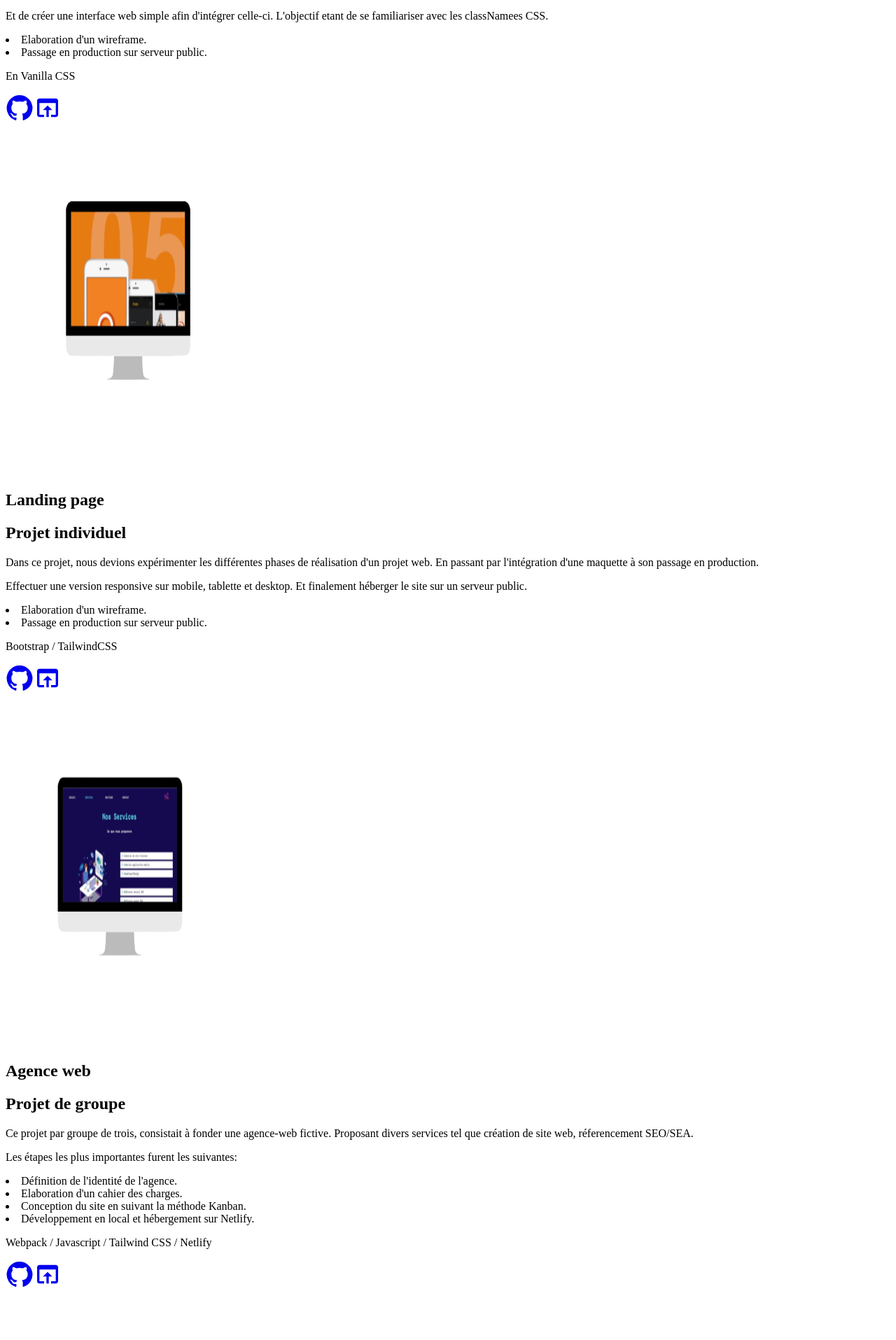
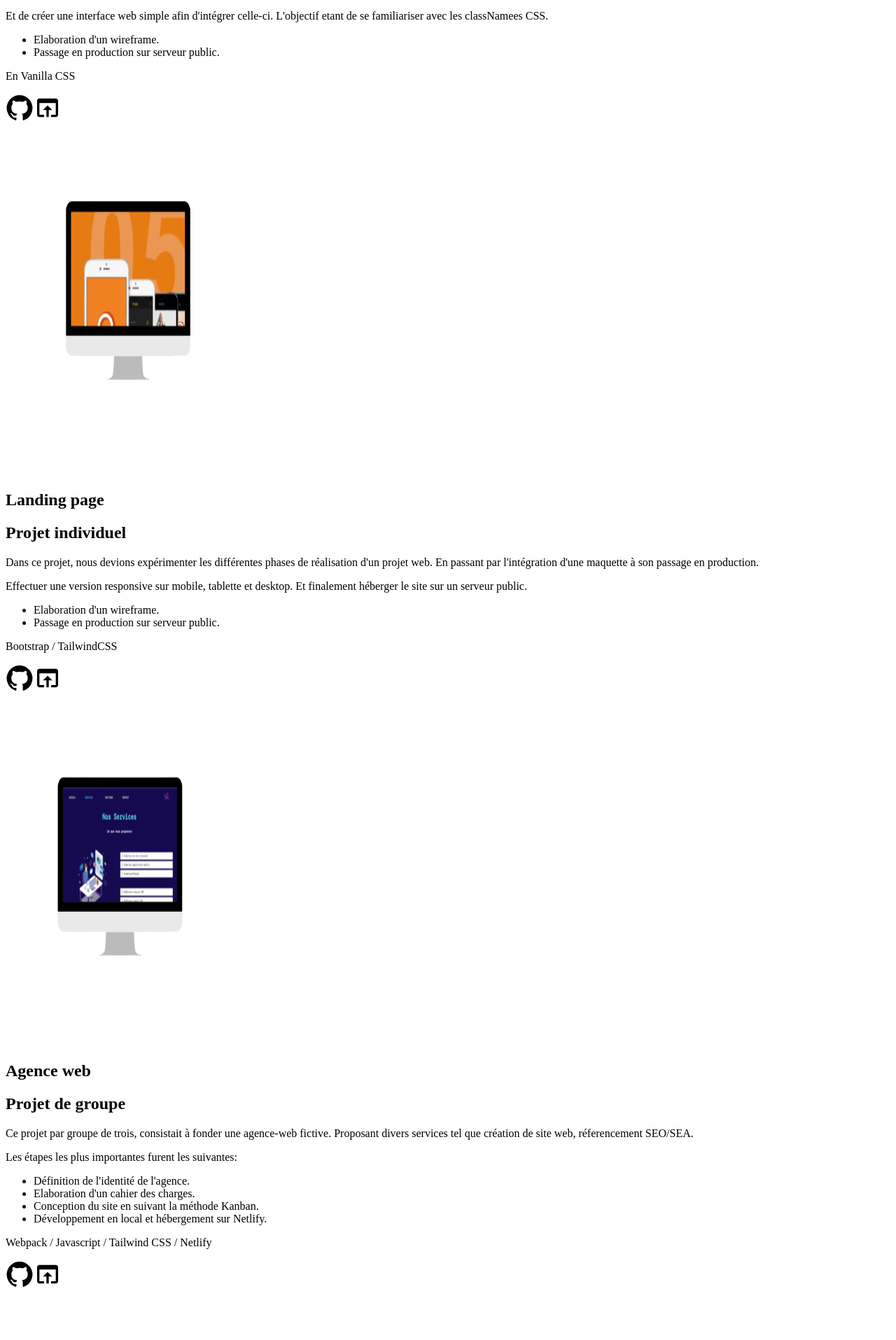
Before and after one commit to PriskaSama/portfolio-priska, a Next.js app: page /home/myprojects/projects in a window 1280 px wide. Shown: the part 765-2680 px from the top of the page at 70% size. Built offline with nearby package versions, Linux system fonts and the light colour scheme; a web font is replaced by a local one.

Commit message:
fix bugs

```diff
--- a/pages/404/index.jsx
+++ b/pages/404/index.jsx
@@ -1,10 +1,10 @@
-import Link from "next/link";
+import link from "next/link";
 
 let styles = {
   error: "flex w-screen h-screen items-center justify-center",
 };
 
-const Error404 = () => {
+const error404 = () => {
   return (
     <div className={styles.error}>
       <h1>ERREUR 404...triste, tu t&apos;es trompé</h1>
@@ -15,4 +15,4 @@ const Error404 = () => {
   );
 };
 
-export default Error404;
+export default error404;
--- a/pages/home/about/about.jsx
+++ b/pages/home/about/about.jsx
@@ -8,7 +8,7 @@ import php from "@src/assets/img/php.png";
 import js from "@src/assets/img/js.png";
 import css from "@src/assets/img/css.png";
 import html from "@src/assets/img/html.png";
-// import next from "next";
+import Link from "next/link";
 
 let styles = {
   template: "grid text-left px-8 py-12 bg-black text-white font-roboto",
--- a/pages/home/footer/footer.jsx
+++ b/pages/home/footer/footer.jsx
@@ -1,5 +1,6 @@
 // import Image from "next/image";
 // import coral from "@src/assets/img/coral.png";
+import Link from "next/link";
 
 let styles = {
   template1: "bg-black/90 w-full mt-auto h-28 flex justify-center items-center font-silkscreen text-md",
@@ -13,13 +14,13 @@ const Footer = () => {
         <div>
           <span>
             © 2022 -
-            <a
+            <Link
               href="https://linkedin.com/in/dervilleprisca"
               target="_blank"
               rel="noreferrer noopener"
             >
               Priska Derville
-            </a>
+            </Link>
           </span>
           <p>Made with my blood & tears🩸😭</p>
         </div>
--- a/pages/home/index.jsx
+++ b/pages/home/index.jsx
@@ -1,10 +1,10 @@
 import Layout from "@src/components/layouts/layout";
-// import { ParticlesAnime } from "@src/components/tools/particles";
+import { ParticlesAnime } from "@src/components/tools/particles";
 
 const HomePage = () => {
   return (
     <>
-      {/* <ParticlesAnime /> */}
+      <ParticlesAnime />
       <Layout />
     </>
   );
--- a/pages/home/myprojects/projects.jsx
+++ b/pages/home/myprojects/projects.jsx
@@ -9,6 +9,7 @@ import OpenInBrowserIcon from "@mui/icons-material/OpenInBrowser";
 import * as React from "react";
 import Aos from "aos";
 import "aos/dist/aos.css";
+import Link from "next/link";
 
 let styles = {
   template: "flex flex-col items-center px-8 py-12 font-roboto",
@@ -71,29 +72,31 @@ const Projects = () => {
               </p>
               <div>
                 <div>
+                  <ul>
                   <li className="mb-2 leading-relaxed text-left">
                     Elaboration d&apos;un wireframe.
                   </li>
                   <li className="mb-2 leading-relaxed text-left">
                     Passage en production sur serveur public.
                   </li>
+                  </ul>
                 </div>
               </div>
               <p className="mt-8 italic font-bold">En Vanilla CSS </p>
               <div className="flex justify-center">
                 <div className={styles.divImage}>
-                  <a
+                  <Link
                     href="https://github.com/PriskaSama/landing-page0"
                     className={`${styles.iconsSpace} ${styles.zoomanim}`}
                   >
                     <GitHubIcon sx={{ fontSize: 40 }} />
-                  </a>
-                  <a
+                  </Link>
+                  <Link
                     href="https://priscad.promo-171.codeur.online/landing-page0/"
                     className={`${styles.iconsSpace} ${styles.zoomanim}`}
                   >
                     <OpenInBrowserIcon sx={{ fontSize: 40 }} />
-                  </a>
+                  </Link>
                 </div>
               </div>
             </div>
@@ -131,29 +134,31 @@ const Projects = () => {
               </p>
               <div>
                 <div>
+                  <ul>
                   <li className="mb-2 leading-relaxed text-left">
                     Elaboration d&apos;un wireframe.
                   </li>
                   <li className="mb-2 leading-relaxed text-left">
                     Passage en production sur serveur public.
                   </li>
+                  </ul>
                 </div>
               </div>
               <p className="mt-8 italic font-bold">Bootstrap / TailwindCSS </p>
               <div className="flex justify-center">
                 <div className={styles.divImage}>
-                  <a
+                  <Link
                     href="https://github.com/PriskaSama/landing-page0"
                     className={`${styles.iconsSpace} ${styles.zoomanim}`}
                   >
                     <GitHubIcon sx={{ fontSize: 40 }} />
-                  </a>
-                  <a
+                  </Link>
+                  <Link
                     href="https://priscad.promo-171.codeur.online/landing-page0/"
                     className={`${styles.iconsSpace} ${styles.zoomanim}`}
                   >
                     <OpenInBrowserIcon sx={{ fontSize: 40 }} />
-                  </a>
+                  </Link>
                 </div>
               </div>
             </div>
@@ -192,6 +197,7 @@ const Projects = () => {
               </p>
               <div>
                 <div>
+                  <ul>
                   <li className="mb-2 leading-relaxed text-left">
                   Définition de l&apos;identité de l&apos;agence.
                   </li>
@@ -204,6 +210,7 @@ const Projects = () => {
                   <li className="mb-2 leading-relaxed text-left">
                   Développement en local et hébergement sur Netlify.
                   </li>
+                  </ul>
                 </div>
               </div>
               <p className="mt-8 italic font-bold">
@@ -211,18 +218,18 @@ const Projects = () => {
               </p>
               <div className="flex justify-center">
                 <div className={styles.divImage}>
-                  <a
+                  <Link
                     href="https://github.com/PriskaSama/maze-bank"
                     className={`${styles.iconsSpace} ${styles.zoomanim}`}
                   >
                     <GitHubIcon sx={{ fontSize: 40 }} />
-                  </a>
-                  <a
+                  </Link>
+                  <Link
                     href="https://maze-bank-priska.netlify.app/"
                     className={`${styles.iconsSpace} ${styles.zoomanim}`}
                   >
                     <OpenInBrowserIcon sx={{ fontSize: 40 }} />
-                  </a>
+                  </Link>
                 </div>
               </div>
             </div>
@@ -259,6 +266,7 @@ const Projects = () => {
               </p>
               <div>
                 <div>
+                  <ul>
                   <li className="mb-2 leading-relaxed text-left">
                     Développement d&apos;une interface utilisateur.
                   </li>
@@ -268,6 +276,7 @@ const Projects = () => {
                   <li className="mb-2 leading-relaxed text-left">
                     Production et hébergement sur Netlify.
                   </li>
+                  </ul>
                 </div>
               </div>
               <p className="mt-8 italic font-bold">
@@ -275,18 +284,18 @@ const Projects = () => {
               </p>
               <div className="flex justify-center">
                 <div className={styles.divImage}>
-                  <a
+                  <Link
                     href="https://github.com/PriskaSama/maze-bank"
                     className={`${styles.iconsSpace} ${styles.zoomanim}`}
                   >
                     <GitHubIcon sx={{ fontSize: 40 }} />
-                  </a>
-                  <a
+                  </Link>
+                  <Link
                     href="https://maze-bank-priska.netlify.app/"
                     className={`${styles.iconsSpace} ${styles.zoomanim}`}
                   >
                     <OpenInBrowserIcon sx={{ fontSize: 40 }} />
-                  </a>
+                  </Link>
                 </div>
               </div>
             </div>
@@ -323,6 +332,7 @@ const Projects = () => {
               J&apos;ai également crée une page Linkedin active pour ce projet.
             </p>
             <div>
+              <ul>
               <li className="mb-2 leading-relaxed text-left">
                 Elaboration d&apos;un wireframe.
               </li>
@@ -335,16 +345,17 @@ const Projects = () => {
               <li className="mb-2 leading-relaxed text-left">
                 Hébergement sur nom de domaine Ionos.
               </li>
+              </ul>
             </div>
             <p className="mt-8 italic font-bold">Wordpress / Elementor / Ionos</p>
             <div className="flex justify-center">
               <div className={styles.divImage}>
-                <a
+                <Link
                   href="https://metadev-mrp.fr/"
                   className={`${styles.iconsSpace} ${styles.zoomanim}`}
                 >
                   <OpenInBrowserIcon sx={{ fontSize: 40 }} />
-                </a>
+                </Link>
               </div>
             </div>
           </div>
--- a/pages/home/roadmap/roadmap.jsx
+++ b/pages/home/roadmap/roadmap.jsx
@@ -147,7 +147,7 @@ const Roadmap = () => {
                 <p className="leading-relaxed pt-2" data-aos="zoom-in-left" data-aos-duration="1500">
                   Je décide de démissioner de mon poste à Londres.
                   <p className="pt-2" data-aos="zoom-in-left" data-aos-duration="1500">Je retourne
-                  m&apos;installer en France afin de poursuivre mes recherches pour
+                  m&apos;installer en France afin de
                   trouver une formation adéquate qui me permettra de développer les compétances nécessaires demandés sur le marché du travail. Je continue à suivre les webinaires de différentes écoles et centres de formation afin de trouver celle qui me correspondrait le mieux en fonction de la méthode d&apos;enseignement.
                   </p>
                 </p>
@@ -183,7 +183,7 @@ const Roadmap = () => {
                 </h2>
                 <p className="leading-relaxed pt-2" data-aos="zoom-in-left" data-aos-duration="1500">
                   Je trouve enfin ma formation en développement web fullstack au centre de
-                  formation de l&apos;ACS (Access Code School) à Meaux. Là bas,
+                  formation de l&apos;ACS - Access Code School à Meaux. Là bas,
                   j&apos;apprends le métier de
                   développeur web full stack au travers de nombreux projets et technologies, me permettant de préparer le titre professionnel de développeur web et web mobile de niveau III.
                 </p>
```
Also changed, not shown: pages/home/contact/contact.jsx (+6 -5 lines), pages/home/intro/intro.jsx (+5 -4 lines), pages/home/navbar/navbar.jsx (+5 -4 lines).
